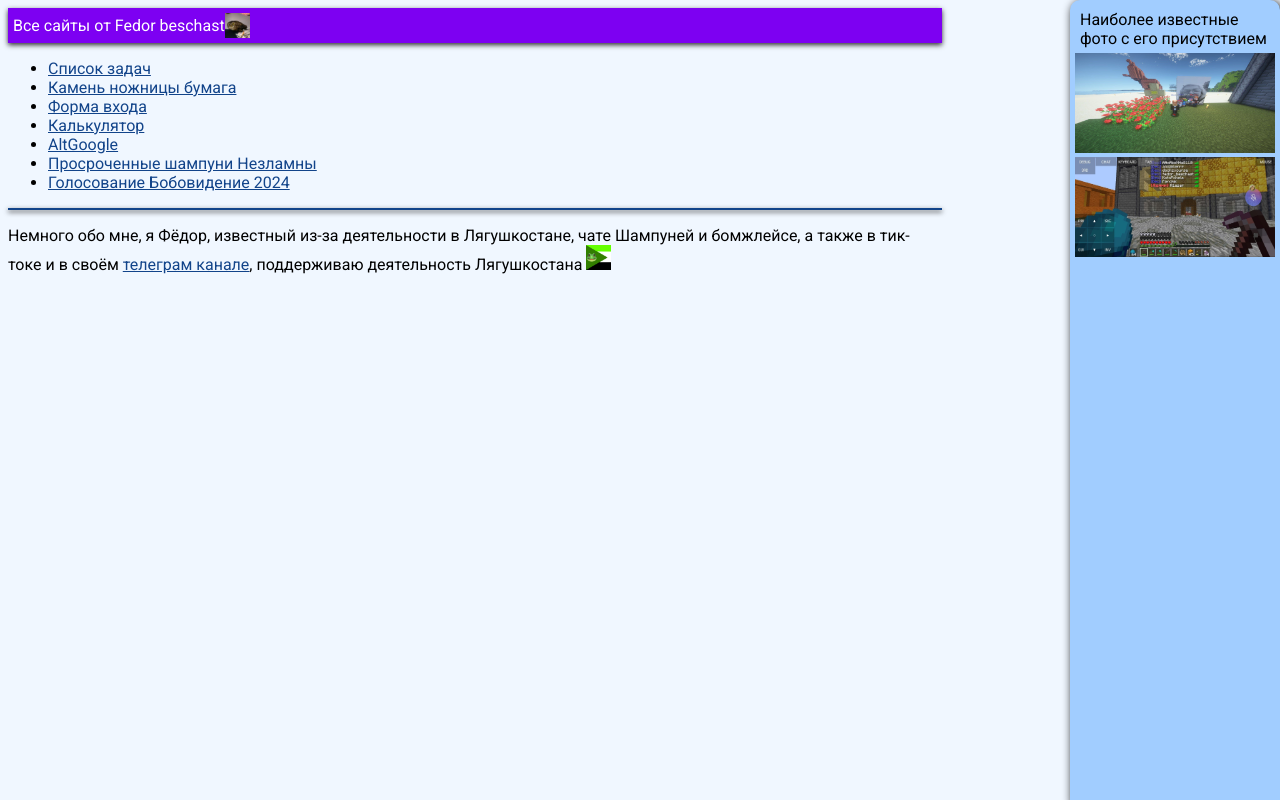
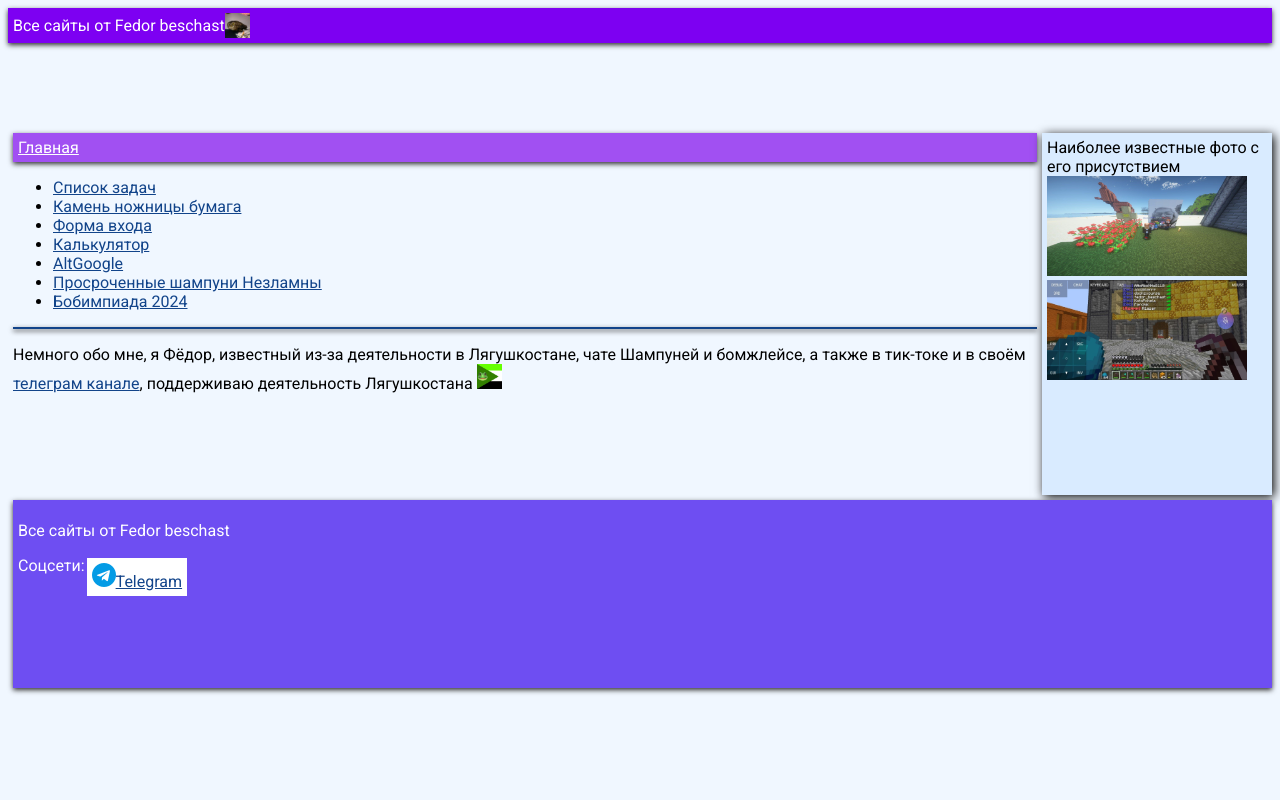
Before and after one commit to fedor772/fedor772.github.io, a plain HTML site: page index.html in a window 1280 px wide. Drawn offline with Linux system fonts and the light colour scheme.

Commit message:
Адаптация по все экраны

```diff
--- a/index.html
+++ b/index.html
@@ -8,11 +8,15 @@
   <link href="style.css" rel="stylesheet" type="text/css" />
   <link rel="preconnect" href="https://fonts.googleapis.com">
   <link rel="preconnect" href="https://fonts.gstatic.com" crossorigin>
-<link href="https://fonts.googleapis.com/css2?family=Roboto:ital,wght@0,100;0,300;0,400;0,500;0,700;0,900;1,100;1,300;1,400;1,500;1,700;1,900&display=swap" rel="stylesheet">
+  <link
+    href="https://fonts.googleapis.com/css2?family=Roboto:ital,wght@0,100;0,300;0,400;0,500;0,700;0,900;1,100;1,300;1,400;1,500;1,700;1,900&display=swap"
+    rel="stylesheet">
 </head>
 
 <body>
-  <header>Все сайты от Fedor beschast <img src="images/logo.jpg" class="Frogstan"></header>
+  <header id="pageHeader">Все сайты от Fedor beschast <img src="images/logo.jpg" class="Frogstan"></header>
+  <article id="mainArticle">
+    <nav id="mainNav"><a href="index.html" id="nowpage">Главная</a></nav>
     <ul>
       <li><a href="https://fedorbeschast.ucoz.net/Zadachi/index.html">Список задач</a></li>
       <li><a href="https://fedorbeschast.ucoz.net/Rps/index.html">Камень ножницы бумага</a></li>
@@ -20,17 +24,27 @@
       <li><a href="https://fedorbeschast.ucoz.net/Calk/index.html">Калькулятор</a></li>
       <li><a href="https://fedorbeschast.ucoz.net/AltGoogle/index.html">AltGoogle</a></li>
       <li><a href="https://fedorbeschast.ucoz.net/Shampoo/index.html">Просроченные шампуни Незламны</a></li>
-    <li><a href="https://bobovision24.wordpress.com">Голосование Бобовидение 2024</a></li>
+      <li><a href="https://bobompicgames.wordpress.com/">Бобимпиада 2024</a></li>
     </ul>
     <div class="divider"></div>
     <p>
-    Немного обо мне, я Фёдор, известный из-за деятельности в Лягушкостане, чате Шампуней и бомжлейсе, а также в тик-токе и в своём <a href="https://t.me/almazniy_golub">телеграм канале</a>, поддерживаю деятельность Лягушкостана <img src="images/Frogstan.jpg" class="Frogstan">
+      Немного обо мне, я Фёдор, известный из-за деятельности в Лягушкостане, чате Шампуней и бомжлейсе, а также в
+      тик-токе и в своём <a href="https://t.me/almazniy_golub">телеграм канале</a>, поддерживаю деятельность
+      Лягушкостана <img src="images/Frogstan.jpg" class="Frogstan">
     </p>
-  <aside>
+  </article>
+  <div id="siteAds">
     <div class="label">Наиболее известные фото с его присутствием</div>
     <img src="images/photo1.jpg" class="gallery">
     <img src="images/photo2.jpg" class="gallery">
-  </aside>
+  </div>
+  <footer id="pageFooter">
+    <p>Все сайты от Fedor beschast</p>
+    <div class="social">
+      Соцсети:
+      <a class="button" href="https://t.me/almazniy_golub"><img src="icons/telegram.png">Telegram</a>
+    </div>
+  </footer>
   <script src="script.js"></script>
 </body>
 
--- a/style.css
+++ b/style.css
@@ -5,9 +5,30 @@ html {
   font-weight: 400;
   font-style: normal;
   background-color: #f0f7ff;
-  max-width: 950px;
 }
-header {
+
+a {
+  color: #12448a;
+}
+
+.divider {
+  background-color: #12448a;
+  height: 2px;
+  box-shadow: 0px 2px 5px #2e2e2e;
+}
+
+.Frogstan {
+  width: 25px;
+  height: 25px;
+}
+
+.gallery {
+  width: 200px;
+  height: 100px;
+}
+
+#pageHeader {
+  grid-area: header;
   background-color: #7d00f2;
   color: white;
   padding: 5px;
@@ -16,38 +37,74 @@ header {
   align-items: center;
   box-shadow: 0px 2px 5px #2e2e2e;
 }
-a {
-  color: #12448a;
-}
-.divider {
-  background-color: #12448a;
-  height: 2px;
+
+#pageFooter {
+  grid-area: footer;
+  background-color: #6e4ef2;
+  color: white;
+  padding: 5px;
   box-shadow: 0px 2px 5px #2e2e2e;
 }
-.Frogstan {
-  width: 25px;
+
+#mainArticle {
+  grid-area: article;
+}
+
+#mainNav {
+  grid-area: nav;
+  background-color: #a150f2;
+  color: white;
+  padding: 2px;
+  padding-left: 5px;
   height: 25px;
+  display: flex;
+  align-items: center;
+  box-shadow: 0px 2px 5px #2e2e2e;
 }
-.gallery {
-  width: 200px;
-  height: 100px;
-}
-aside {
-  background-color: #a1cdff;
-  border-radius: 10px;
+
+#siteAds {
+  grid-area: ads;
+  background-color: #d9ebff;
   box-shadow: 2px 2px 10px black;
   padding: 5px;
 }
-.label {
-  margin: 5px;
+
+#nowpage {
+  color: white;
 }
-@media only screen and (min-width: 1024px) {
-  aside {
-    position: fixed;
-    top: 0;
-    right: 0;
-    width: 200px;
-    height: 100%;
-    overflow-y: auto;
+
+.social {
+  display: flex;
+}
+
+.button {
+  padding: 5px;
+  margin: 2px;
+  background-color: white;
+}
+
+@media screen and (min-width: 700px) {
+  body {
+    display: grid;
+    grid-template-areas: "header header header" "nav article ads" "nav footer footer";
+    grid-template-rows: ifr 4fr 1fr;
+    grid-auto-columns: ifr 4fr 1fr;
+    grid-gap: 5px;
+    height: 85vh;
+  }
+
+  #siteAds {
+    max-width: 220px;
   }
 }
+
+@media screen and (max-width: 700px) {
+  body {
+    display: grid;
+    grid-template-areas: "header" "nav" "article" "ads" "footer";
+    grid-template-rows: ifr 4fr 1fr;
+    grid-auto-columns: ifr 4fr 1fr;
+    grid-gap: 5px;
+    height: 85vh;
+  }
+}
```
Also changed, not shown: icons/telegram.png (added). Lines whose indentation alone changed are shown as unchanged.
